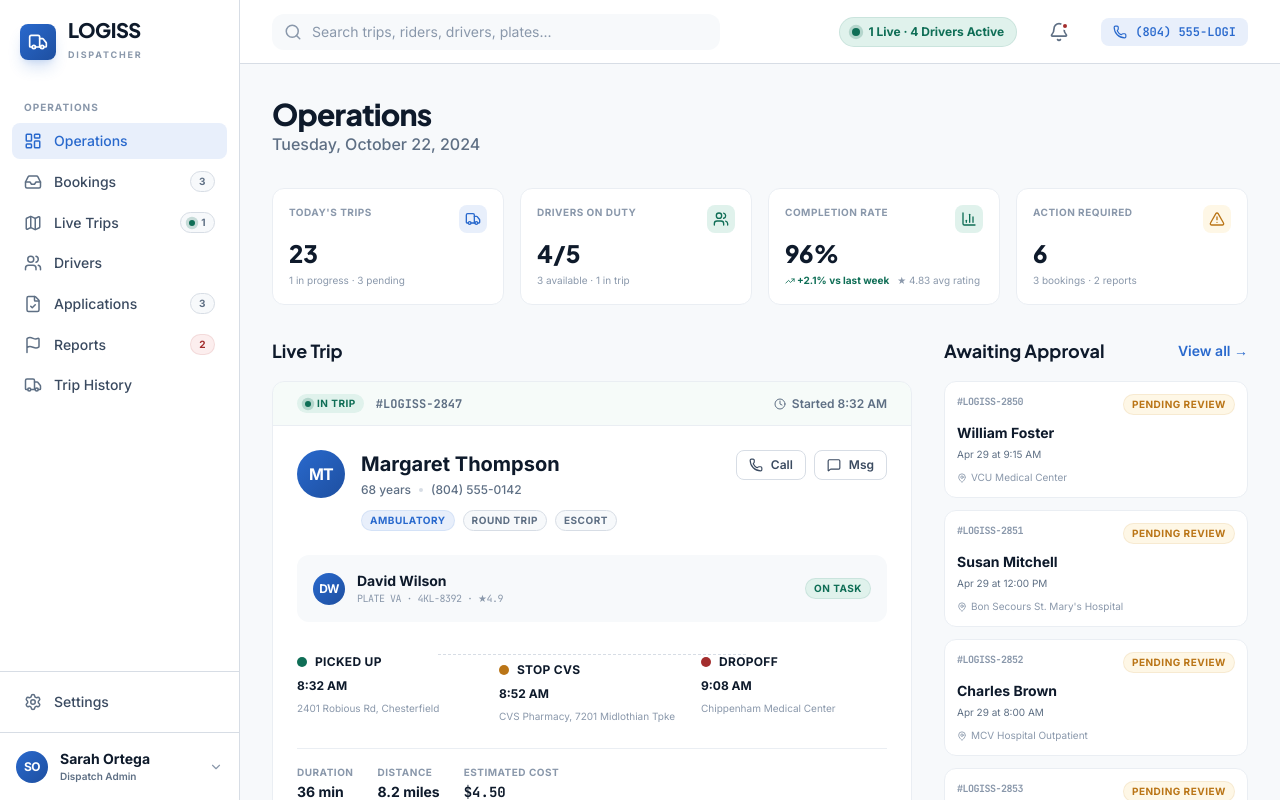
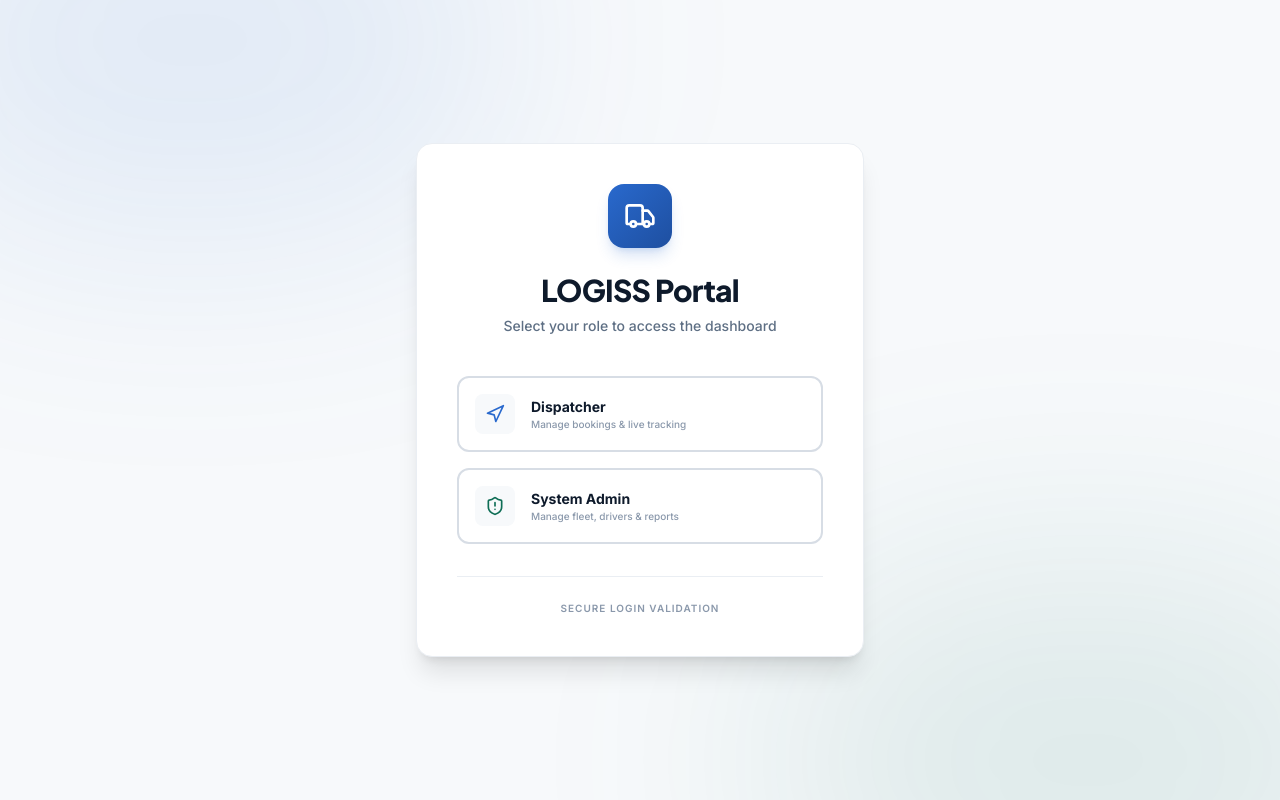
Before and after one commit to BeingSazzad/Loggiskabir-Dashboard, a React (Vite) app: page / in a window 1280 px wide. Built offline with nearby package versions, Linux system fonts and the light colour scheme.

Commit message:
feat: Added Login screen and Role-Based Access Control (Admin vs Dispatcher)

```diff
--- a/src/App.jsx
+++ b/src/App.jsx
@@ -1,5 +1,6 @@
 import React, { useState } from 'react';
 import Shell from './components/Shell';
+import Login from './pages/Login';
 import Operations from './pages/Operations';
 import Bookings from './pages/Bookings';
 import LiveTrips from './pages/LiveTrips';
@@ -10,6 +11,7 @@ import TripHistory from './pages/TripHistory';
 import Settings from './pages/Settings';
 
 function App() {
+  const [role, setRole] = useState(null); // 'admin' | 'dispatcher' | null
   const [page, setPage] = useState('operations');
 
   const PAGES = {
@@ -23,10 +25,24 @@ function App() {
     settings: Settings
   };
 
+  if (!role) {
+    return <Login setRole={setRole} />;
+  }
+
+  // Route protection for dispatcher
+  if (role === 'dispatcher' && ['drivers', 'applications', 'reports', 'settings'].includes(page)) {
+    setPage('operations'); // Force back to safe page
+  }
+
   const PageComponent = PAGES[page] || Operations;
 
+  const handleLogout = () => {
+    setRole(null);
+    setPage('operations');
+  };
+
   return (
-    <Shell currentPage={page} setPage={setPage}>
+    <Shell currentPage={page} setPage={setPage} role={role} onLogout={handleLogout}>
       <div className="animate-fade-in">
         <PageComponent setPage={setPage} />
       </div>
--- a/src/components/Shell.jsx
+++ b/src/components/Shell.jsx
@@ -12,7 +12,8 @@ import {
   Bell,
   Phone,
   ChevronDown,
-  Menu
+  Menu,
+  LogOut
 } from 'lucide-react';
 import { Avatar, Badge, Button } from './UI';
 
@@ -33,7 +34,7 @@ const NavItem = ({ icon: Icon, label, badge, active, onClick, badgeVariant = 'ne
   </div>
 );
 
-const Shell = ({ children, currentPage, setPage }) => {
+const Shell = ({ children, currentPage, setPage, role, onLogout }) => {
   return (
     <div className="flex min-h-screen bg-bg">
       {/* Sidebar */}
@@ -44,7 +45,9 @@ const Shell = ({ children, currentPage, setPage }) => {
           </div>
           <div>
             <h1 className="font-display font-extrabold text-xl tracking-tight text-ink leading-none">LOGISS</h1>
-            <span className="text-[9px] font-bold tracking-[0.2em] text-ink-4 uppercase">Dispatcher</span>
+            <span className="text-[9px] font-bold tracking-[0.2em] text-ink-4 uppercase">
+              {role === 'admin' ? 'Admin Portal' : 'Dispatcher'}
+            </span>
           </div>
         </div>
 
@@ -77,6 +80,8 @@ const Shell = ({ children, currentPage, setPage }) => {
                 active={currentPage === 'live'}
                 onClick={() => setPage('live')}
               />
+              {role === 'admin' && (
+                <>
                   <NavItem
                     icon={Users}
                     label="Drivers"
@@ -98,6 +103,8 @@ const Shell = ({ children, currentPage, setPage }) => {
                     active={currentPage === 'reports'}
                     onClick={() => setPage('reports')}
                   />
+                </>
+              )}
               <NavItem
                 icon={Truck}
                 label="Trip History"
@@ -108,6 +115,7 @@ const Shell = ({ children, currentPage, setPage }) => {
           </div>
         </nav>
 
+        {role === 'admin' && (
           <div className="p-3 border-t border-line">
             <NavItem
               icon={Settings}
@@ -116,16 +124,25 @@ const Shell = ({ children, currentPage, setPage }) => {
               onClick={() => setPage('settings')}
             />
           </div>
+        )}
 
-        <div className="p-4 border-t border-line bg-tint/30">
-          <div className="flex items-center gap-3 group cursor-pointer">
-            <Avatar initials="SO" size="sm" />
+        <div className="p-4 border-t border-line bg-tint/30 flex items-center justify-between">
+          <div className="flex items-center gap-3">
+            <Avatar initials={role === 'admin' ? 'AD' : 'DS'} size="sm" />
             <div className="flex-1 min-w-0">
-              <p className="text-sm font-bold text-ink truncate">Sarah Ortega</p>
-              <p className="text-[10px] font-semibold text-ink-3">Dispatch Admin</p>
+              <p className="text-sm font-bold text-ink truncate">
+                {role === 'admin' ? 'Admin User' : 'Dispatcher User'}
+              </p>
+              <p className="text-[10px] font-semibold text-ink-3 capitalize">{role}</p>
             </div>
-            <ChevronDown size={14} className="text-ink-4" />
           </div>
+          <button
+            onClick={onLogout}
+            className="p-2 text-ink-4 hover:text-urgent hover:bg-urgent-light rounded-lg transition-colors"
+            title="Logout"
+          >
+            <LogOut size={16} />
+          </button>
         </div>
       </aside>
 
--- /dev/null
+++ b/src/pages/Login.jsx
@@ -0,0 +1,61 @@
+import React from 'react';
+import { Truck, ShieldAlert, Navigation } from 'lucide-react';
+import { Button } from '../components/UI';
+
+const Login = ({ setRole }) => {
+  return (
+    <div className="min-h-screen bg-bg flex items-center justify-center p-6 relative overflow-hidden">
+      {/* Decorative background elements */}
+      <div className="absolute top-[-20%] left-[-10%] w-[50%] h-[50%] bg-primary/10 rounded-full blur-[120px] pointer-events-none"></div>
+      <div className="absolute bottom-[-20%] right-[-10%] w-[50%] h-[50%] bg-accent/10 rounded-full blur-[120px] pointer-events-none"></div>
+
+      <div className="bg-white border border-line-2 p-10 rounded-2xl shadow-xl w-full max-w-md z-10">
+        <div className="flex flex-col items-center text-center mb-10">
+          <div className="w-16 h-16 bg-gradient-to-br from-primary to-primary-dark rounded-2xl flex items-center justify-center text-white shadow-lg shadow-primary/20 mb-6">
+            <Truck size={32} />
+          </div>
+          <h1 className="font-display font-extrabold text-3xl tracking-tight text-ink mb-2">LOGISS Portal</h1>
+          <p className="text-sm font-medium text-ink-3">Select your role to access the dashboard</p>
+        </div>
+
+        <div className="space-y-4">
+          <button
+            onClick={() => setRole('dispatcher')}
+            className="w-full flex items-center justify-between p-4 border-2 border-line hover:border-primary hover:bg-primary-tint/20 rounded-xl transition-all group"
+          >
+            <div className="flex items-center gap-4">
+              <div className="w-10 h-10 bg-bg rounded-lg flex items-center justify-center text-primary group-hover:bg-white transition-colors">
+                <Navigation size={20} />
+              </div>
+              <div className="text-left">
+                <h3 className="text-sm font-bold text-ink">Dispatcher</h3>
+                <p className="text-[10px] font-medium text-ink-4">Manage bookings & live tracking</p>
+              </div>
+            </div>
+          </button>
+
+          <button
+            onClick={() => setRole('admin')}
+            className="w-full flex items-center justify-between p-4 border-2 border-line hover:border-accent hover:bg-accent-light/10 rounded-xl transition-all group"
+          >
+            <div className="flex items-center gap-4">
+              <div className="w-10 h-10 bg-bg rounded-lg flex items-center justify-center text-accent group-hover:bg-white transition-colors">
+                <ShieldAlert size={20} />
+              </div>
+              <div className="text-left">
+                <h3 className="text-sm font-bold text-ink">System Admin</h3>
+                <p className="text-[10px] font-medium text-ink-4">Manage fleet, drivers & reports</p>
+              </div>
+            </div>
+          </button>
+        </div>
+
+        <div className="mt-8 text-center border-t border-line-2 pt-6">
+          <p className="text-[10px] font-semibold text-ink-4 uppercase tracking-widest">Secure Login Validation</p>
+        </div>
+      </div>
+    </div>
+  );
+};
+
+export default Login;
```
Lines whose indentation alone changed are shown as unchanged.
